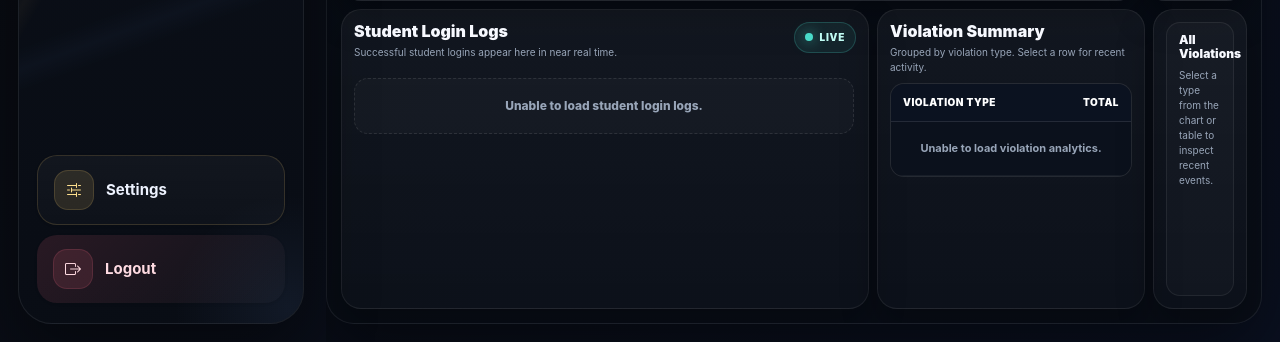
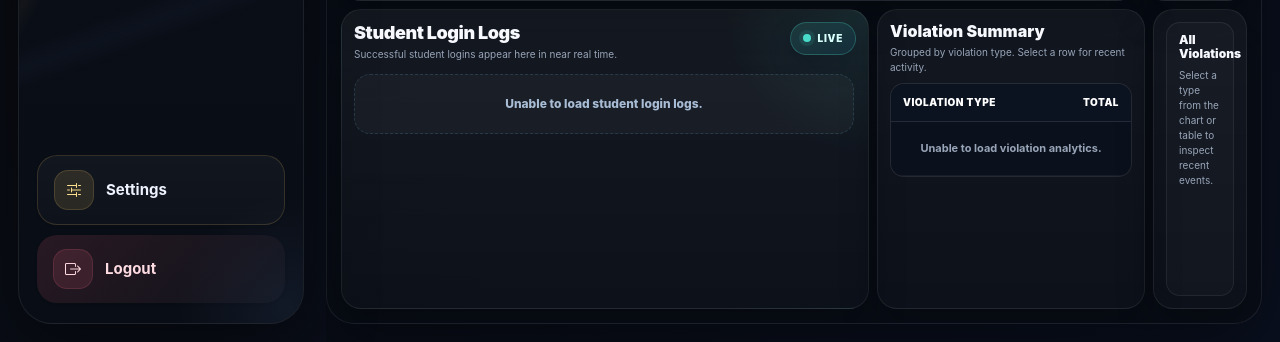
Before and after one commit to leer7358/classiface-hardened, a Flask app: template template/admin_dashboard.html in a window 1280 px wide. Shown: the part 781-1123 px from the top of the page. Run offline with Flask 2, Linux system fonts and the light colour scheme; the template is opened without the code that fills it: most values are stand-ins (such as "Sample title", 1, 10 or a date in 2020); parts of the project's set-up code (start-up, migrations or seed data) failed here and were passed over; some libraries are stand-ins or nearby versions.

Commit message:
Modernize student login log card

```diff
--- a/template/admin_dashboard.html
+++ b/template/admin_dashboard.html
@@ -683,70 +683,92 @@
 
 .student-login-card{
     min-height:300px;
+    display:flex;
+    flex-direction:column;
+    gap:10px;
+    background:
+        radial-gradient(circle at top right, rgba(73,219,201,0.10), transparent 24%),
+        linear-gradient(180deg, rgba(255,255,255,0.05), rgba(255,255,255,0.02));
 }
 
 .login-log-head{
     display:flex;
     justify-content:space-between;
     align-items:flex-start;
-    gap:12px;
-    margin-bottom:10px;
+    gap:14px;
+    margin-bottom:2px;
+}
+
+.login-log-head h3{
+    font-size:18px;
+    letter-spacing:-0.4px;
+}
+
+.login-log-head p{
+    margin:4px 0 0;
+    max-width:280px;
+    color:#98a5b8;
 }
 
 .live-pill{
     display:inline-flex;
     align-items:center;
     gap:7px;
-    padding:7px 10px;
+    padding:8px 12px;
     border-radius:999px;
-    border:1px solid rgba(73,219,201,0.22);
-    background:rgba(73,219,201,0.08);
-    color:#bffcf3;
+    border:1px solid rgba(73,219,201,0.26);
+    background:linear-gradient(135deg, rgba(73,219,201,0.14), rgba(14,165,233,0.08));
+    color:#d8fffb;
     font-size:10px;
     font-weight:900;
     text-transform:uppercase;
     letter-spacing:.7px;
     white-space:nowrap;
+    box-shadow:0 10px 24px rgba(2,8,23,0.18);
 }
 
 .live-dot{
     width:8px;
     height:8px;
     border-radius:50%;
-    background:var(--teal);
-    box-shadow:0 0 14px rgba(73,219,201,0.8);
+    background:#49dbc9;
+    box-shadow:0 0 0 4px rgba(73,219,201,0.10);
 }
 
 .login-log-list{
     display:grid;
     grid-template-columns:1fr;
-    gap:8px;
-    max-height:220px;
+    gap:10px;
+    max-height:240px;
     overflow:auto;
     padding-right:2px;
 }
 
 .login-log-item{
     min-width:0;
-    border:1px solid rgba(255,255,255,0.07);
-    border-radius:14px;
-    padding:10px 12px;
-    background:#0b111c;
+    border:1px solid rgba(148,197,255,0.10);
+    border-radius:16px;
+    padding:12px;
+    background:
+        linear-gradient(180deg, rgba(15,23,42,0.96), rgba(11,17,28,0.96));
     display:grid;
     grid-template-columns:auto 1fr;
-    gap:10px;
+    gap:12px;
+    box-shadow:0 10px 24px rgba(0,0,0,0.18);
 }
 
 .login-avatar{
-    width:34px;
-    height:34px;
-    border-radius:12px;
+    width:42px;
+    height:42px;
+    border-radius:14px;
     display:grid;
     place-items:center;
-    background:linear-gradient(135deg, rgba(121,170,255,0.24), rgba(73,219,201,0.12));
-    color:#eaf4ff;
+    background:linear-gradient(135deg, rgba(96,165,250,0.28), rgba(73,219,201,0.14));
+    color:#f8fbff;
     font-weight:900;
-    border:1px solid rgba(121,170,255,0.18);
+    font-size:13px;
+    border:1px solid rgba(125,211,252,0.22);
+    box-shadow:0 10px 20px rgba(14,165,233,0.12);
 }
 
 .login-main{
@@ -755,7 +777,7 @@
 
 .login-name{
     color:#fff;
-    font-size:12px;
+    font-size:13px;
     font-weight:900;
     white-space:nowrap;
     overflow:hidden;
@@ -764,29 +786,46 @@
 
 .login-email,
 .login-meta{
-    color:var(--muted);
-    font-size:10px;
+    color:#9fb0c5;
+    font-size:11px;
     font-weight:700;
     white-space:nowrap;
     overflow:hidden;
     text-overflow:ellipsis;
 }
 
+.login-email{
+    margin-top:2px;
+}
+
 .login-meta{
-    margin-top:4px;
-    color:var(--muted-2);
+    margin-top:7px;
+    display:inline-flex;
+    align-items:center;
+    gap:8px;
+    color:#a8bdd5;
+    font-size:10px;
+}
+
+.login-meta::before{
+    content:"";
+    width:4px;
+    height:4px;
+    border-radius:50%;
+    background:#49dbc9;
+    box-shadow:0 0 0 3px rgba(73,219,201,0.12);
 }
 
 .login-empty{
     grid-column:1 / -1;
-    border:1px dashed rgba(255,255,255,0.10);
-    border-radius:14px;
-    padding:18px;
+    border:1px dashed rgba(125,211,252,0.16);
+    border-radius:16px;
+    padding:20px;
     text-align:center;
-    color:var(--muted);
+    color:#a8bdd5;
     font-size:12px;
     font-weight:800;
-    background:rgba(255,255,255,0.025);
+    background:rgba(255,255,255,0.03);
 }
 .empty-row{
     color:var(--muted) !important;
```
